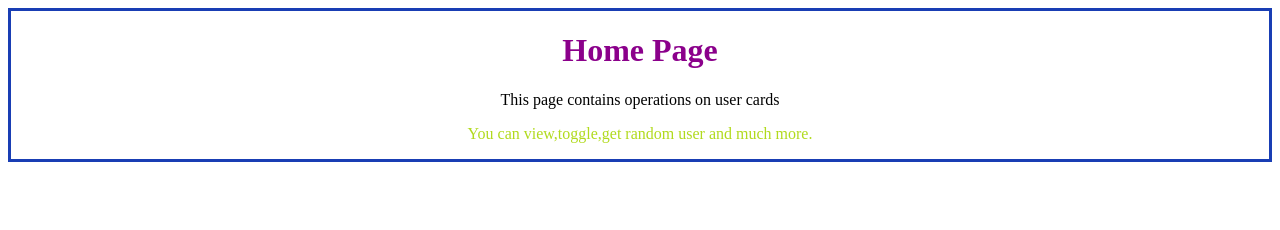
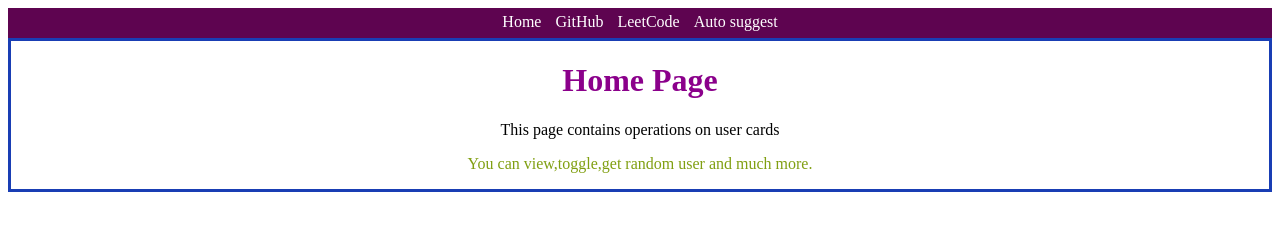
Before and after one commit to 24wh1a05g3-code/autosuggest, a website: page frontend/index.html in a window 1280 px wide. Drawn offline with Linux system fonts and the light colour scheme.

Commit message:
commit 4

```diff
--- a/frontend/index.css
+++ b/frontend/index.css
@@ -10,8 +10,21 @@
     border:3px solid rgb(25, 62, 180);
 }
 #home-intro:hover{
-    background-color: rgb(87, 171, 165);
+    background-color: rgb(65, 111, 109);
 }
 #p2{
-    color: rgb(177, 218, 29);
+    color: rgb(128, 159, 17);
 }
+#nav{
+    text-align: center;
+    background-color: rgb(94, 4, 80);
+    height: 25px;
+    padding-top: 5px;
+}
+#nav a{
+    margin: 0px 5px;
+    /*margin : y  x*/
+    text-decoration: none;
+    color: white;
+
+}
--- a/frontend/index.html
+++ b/frontend/index.html
@@ -7,6 +7,12 @@
     <link rel="stylesheet" href="index.css">
 </head>
 <body>
+    <div id="nav">
+        <a href="/"> Home</a>
+        <a href="https://github.com" target="_blank"> GitHub</a>
+        <a href="https://leetcode.com" target="_blank"> LeetCode</a>
+        <a href="./pages/autosuggest.html">Auto suggest</a>
+    </div>
     <div id="home-intro">
     <h1>Home Page</h1>
     <p id="p1">This page contains operations on user cards</p>
```
Also changed, not shown: frontend/pages/autosuggest.html (added, +11 -0 lines).
